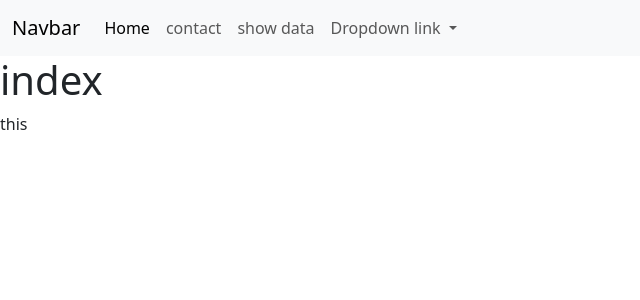
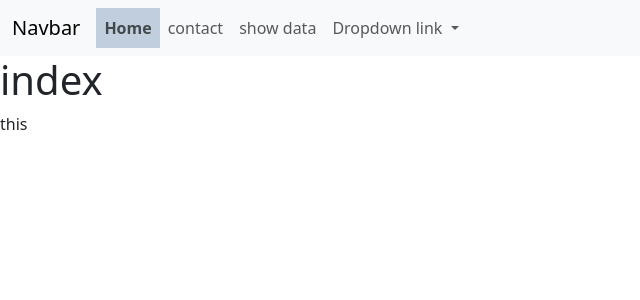
Before and after one commit to farhan-ali08/django_crud, a Django app: page / in a window 1280 px wide. Shown: the top 300 px of the page, without its empty margins (0-640 px from the left). Run offline with Django 4.2, Linux system fonts and the light colour scheme.

Commit message:
highlight link in html

```diff
--- a/crud/settings.py
+++ b/crud/settings.py
@@ -137,3 +137,8 @@ DEFAULT_AUTO_FIELD = 'django.db.models.BigAutoField'
 
 # Static files (CSS, JavaScript, Images)
 STATIC_URL = 'static/'
+
+STATICFILES_DIRS = [
+    BASE_DIR / "static",
+    "/var/www/static/",
+]
--- /dev/null
+++ b/static/css/style.css
@@ -0,0 +1,6 @@
+.nav-item.active {
+    /* Your custom styles here */
+    color: #ff0000;
+    font-weight: bold;
+    background-color: #c0cedd;
+}
--- a/templates/base.html
+++ b/templates/base.html
@@ -5,25 +5,28 @@
     <meta name="viewport" content="width=device-width, initial-scale=1">
     <title>Django {% block title %}{% endblock title %}</title>
     <link href="https://cdn.jsdelivr.net/npm/bootstrap@5.3.8/dist/css/bootstrap.min.css" rel="stylesheet" integrity="sha384-sRIl4kxILFvY47J16cr9ZwB07vP4J8+LH7qKQnuqkuIAvNWLzeN8tE5YBujZqJLB" crossorigin="anonymous">
+
+    <link rel="stylesheet" href="static/css/style.css">
   </head>
   <body>
 
     <nav class="navbar navbar-expand-lg bg-body-tertiary">
   <div class="container-fluid">
+    <!-- {{request.path}} -->
     <a class="navbar-brand" href="/">Navbar</a>
     <button class="navbar-toggler" type="button" data-bs-toggle="collapse" data-bs-target="#navbarNavDropdown" aria-controls="navbarNavDropdown" aria-expanded="false" aria-label="Toggle navigation">
       <span class="navbar-toggler-icon"></span>
     </button>
     <div class="collapse navbar-collapse" id="navbarNavDropdown">
       <ul class="navbar-nav">
-        <li class="nav-item">
-          <a class="nav-link active" aria-current="page" href="">Home</a>
+        <li class="nav-item {% if request.path == '/' %} active {% endif %}">
+          <a class="nav-link" aria-current="page" href="{% url 'index' %}">Home</a>
         </li>
-        <li class="nav-item">
-          <a class="nav-link" href="/contact">contact</a>
+        <li class="nav-item {% if request.path == '/contact' %} active {% endif %}">
+          <a class="nav-link" href="{% url 'contact' %}">contact</a>
         </li>
-        <li class="nav-item">
-          <a class="nav-link" href='{% url 'showdata' %}'>show data</a>
+        <li class="nav-item {% if request.path == '/showdata' %} active {% endif %}">
+          <a class="nav-link" href="{% url 'showdata' %}">show data</a>
         </li>
         <li class="nav-item dropdown">
           <a class="nav-link dropdown-toggle" href="#" role="button" data-bs-toggle="dropdown" aria-expanded="false">
--- a/templates/index.html
+++ b/templates/index.html
@@ -5,6 +5,8 @@
     <meta charset="UTF-8">
     <meta name="viewport" content="width=device-width, initial-scale=1.0">
     <title>{% block title %} Home {% endblock title %}</title>
+
+    <link rel="stylesheet" href="static/css/style.css">
 </head>
 <body>
     {% block content %}
```
